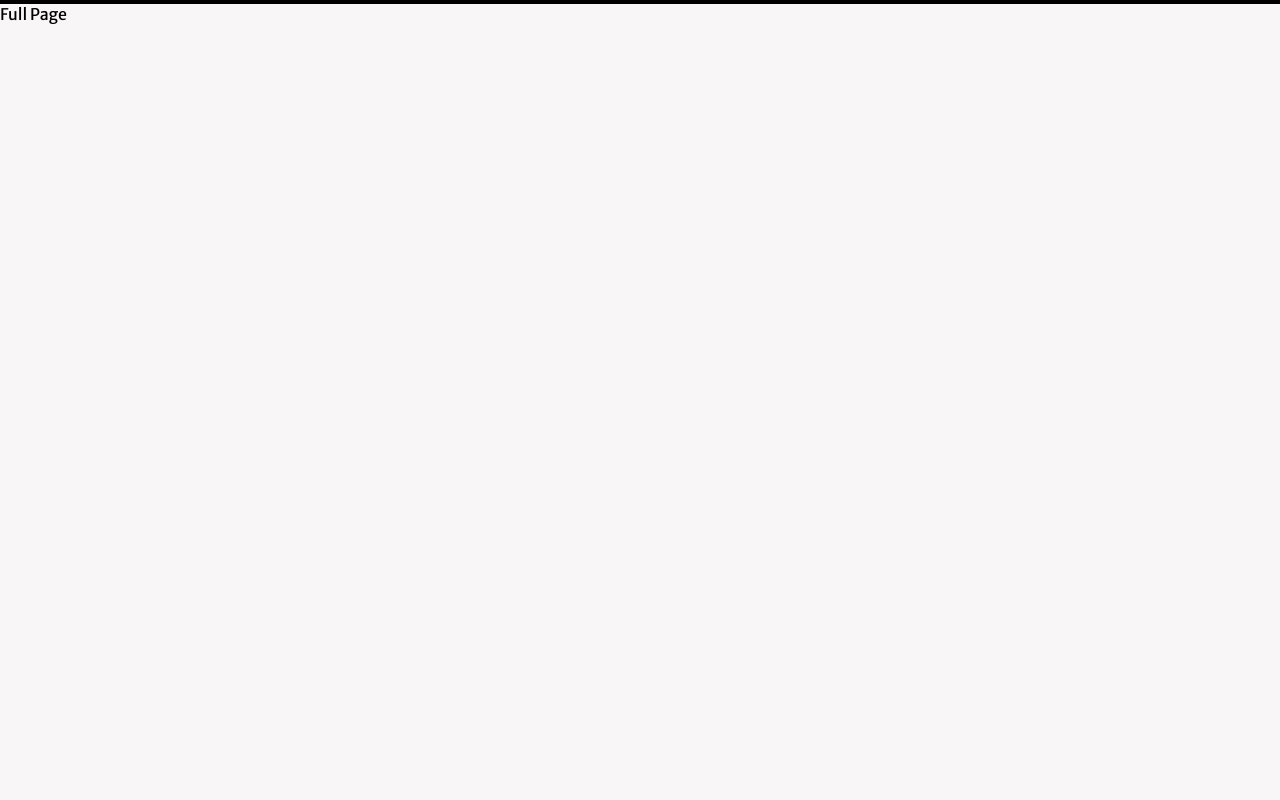
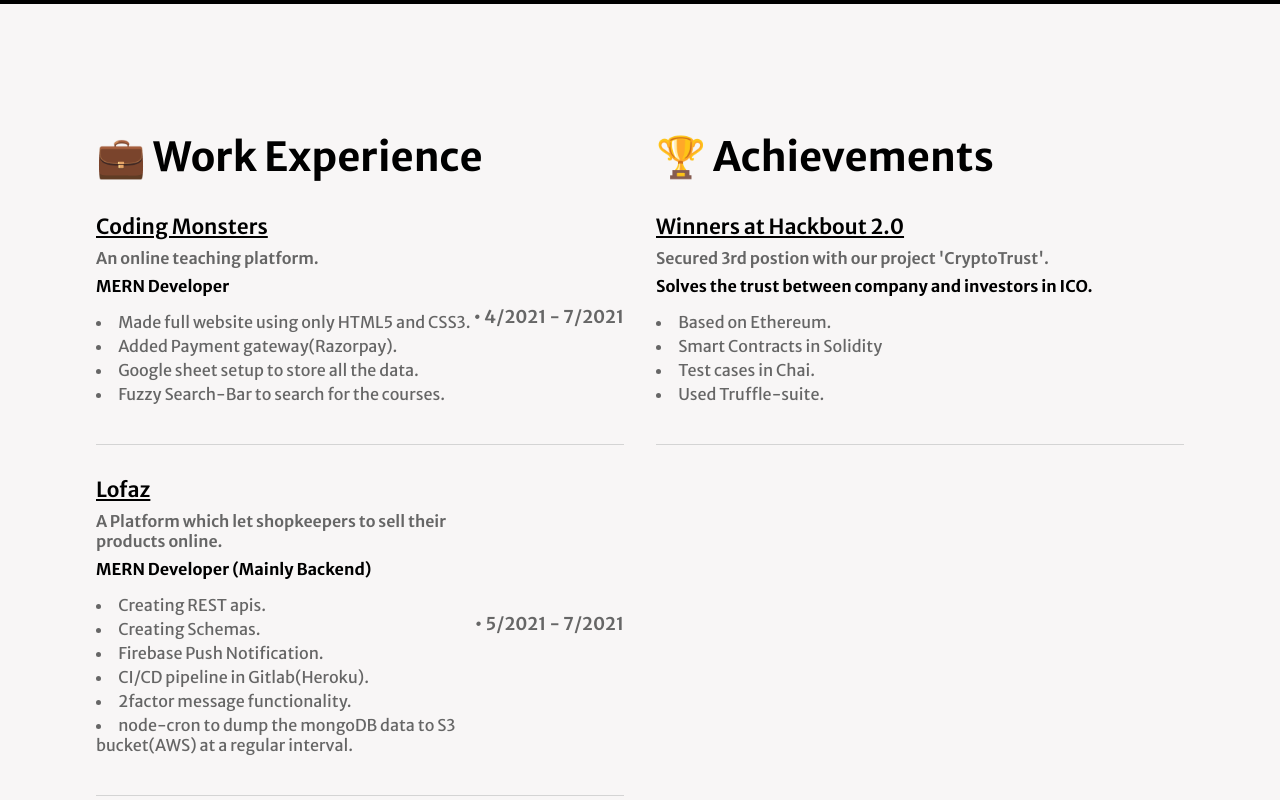
Before and after one commit to Rahul-sinha84/Portfolio, a React (Create React App) app: page / in a window 1280 px wide. Shown: the part 2920-3720 px from the top of the page. Before the commit the page ends 2944 px from the top, so only its background shows below. Built offline with nearby package versions, Linux system fonts and the light colour scheme.

Commit message:
add section of experience and achievements

```diff
--- a/src/pages/index.js
+++ b/src/pages/index.js
@@ -3,6 +3,7 @@ import Menu from "../components/menubar";
 import Intro from "./intro";
 import About from "./about";
 import Project from "./projects";
+import Section from "./section";
 
 const index = () => {
   return (
@@ -11,6 +12,7 @@ const index = () => {
       <Intro />
       <About />
       <Project />
+      <Section />
       <div>Full Page</div>
     </>
   );
--- /dev/null
+++ b/src/pages/section.js
@@ -0,0 +1,97 @@
+import React from "react";
+
+const section = () => {
+  return (
+    <div className="section">
+      <div className="section__container">
+        <div className="section__container--experience">
+          <div className="section__container--experience__title">
+            💼 Work Experience
+          </div>
+          <div className="section__container--experience__container">
+            <div className="section__container--experience__container--item">
+              <div className="section__container--experience__container--item__left">
+                <div className="section__container--experience__container--item__left--title">
+                  Coding Monsters
+                </div>
+                <div className="section__container--experience__container--item__left--sub-title">
+                  An online teaching platform.
+                </div>
+                <div className="section__container--experience__container--item__left--position">
+                  MERN Developer
+                  <ul>
+                    <li>Made full website using only HTML5 and CSS3.</li>
+                    <li>Added Payment gateway(Razorpay).</li>
+                    <li>Google sheet setup to store all the data.</li>
+                    <li>Fuzzy Search-Bar to search for the courses.</li>
+                  </ul>
+                </div>
+              </div>
+              <div className="section__container--experience__container--item__right">
+                <div className="section__container--experience__container--item__right--duration">
+                  • 4/2021 - 7/2021
+                </div>
+              </div>
+            </div>
+            <div className="section__container--experience__container--item">
+              <div className="section__container--experience__container--item__left">
+                <div className="section__container--experience__container--item__left--title">
+                  Lofaz
+                </div>
+                <div className="section__container--experience__container--item__left--sub-title">
+                  A Platform which let shopkeepers to sell their products
+                  online.
+                </div>
+                <div className="section__container--experience__container--item__left--position">
+                  MERN Developer (Mainly Backend)
+                  <ul>
+                    <li>Creating REST apis.</li>
+                    <li>Creating Schemas.</li>
+                    <li>Firebase Push Notification.</li>
+                    <li>CI/CD pipeline in Gitlab(Heroku).</li>
+                    <li>2factor message functionality.</li>
+                    <li>
+                      node-cron to dump the mongoDB data to S3 bucket(AWS) at a
+                      regular interval.
+                    </li>
+                  </ul>
+                </div>
+              </div>
+              <div className="section__container--experience__container--item__right">
+                <div className="section__container--experience__container--item__right--duration">
+                  • 5/2021 - 7/2021
+                </div>
+              </div>
+            </div>
+          </div>
+        </div>
+        <div className="section__container--achievement">
+          <div className="section__container--achievement__title">
+            🏆 Achievements
+          </div>
+          <div className="section__container--achievement__container">
+            <div className="section__container--achievement__container--item">
+              <div className="section__container--achievement__container--item__title">
+                Winners at Hackbout 2.0
+              </div>
+              <div className="section__container--achievement__container--item__sub-title">
+                Secured 3rd postion with our project 'CryptoTrust'.
+              </div>
+              <div className="section__container--achievement__container--item__position">
+                Solves the trust between company and investors in ICO.
+                <ul>
+                  <li>Based on Ethereum.</li>
+                  <li>Smart Contracts in Solidity</li>
+                  <li>Test cases in Chai.</li>
+                  <li>Used Truffle-suite.</li>
+                </ul>
+              </div>
+            </div>
+          </div>
+        </div>
+      </div>
+    </div>
+  );
+};
+
+export default section;
--- a/src/sass/main.scss
+++ b/src/sass/main.scss
@@ -14,3 +14,4 @@
 @import "./pages/intro";
 @import "./pages/about";
 @import "./pages/project";
+@import "./pages/section";
--- /dev/null
+++ b/src/sass/pages/_section.scss
@@ -0,0 +1,102 @@
+.section {
+  margin: 8rem 0;
+  &__container {
+    width: 85%;
+    margin: 0 auto;
+    display: flex;
+    &--experience {
+      flex: 1;
+      padding-right: 1rem;
+      &__title {
+        font-weight: 700;
+        font-size: 2.5rem;
+        margin-bottom: 2rem;
+      }
+      &__container {
+        &--item {
+          display: flex;
+          align-items: center;
+          border-bottom: 1px solid rgb(212, 212, 212);
+          margin: 2rem 0;
+          padding-bottom: 1.5rem;
+
+          &__left {
+            flex: 1;
+            &--title {
+              font-size: 1.3rem;
+              font-weight: 600;
+              margin-bottom: 0.5rem;
+              text-decoration: underline;
+            }
+            &--sub-title {
+              color: $clr-para;
+              font-weight: 600;
+              margin-bottom: 0.5rem;
+            }
+            &--position {
+              font-size: 1.01rem;
+              font-weight: 700;
+              ul {
+                font-weight: 400;
+                list-style-position: inside;
+                color: $clr-para;
+                margin: 1rem 0;
+                li {
+                  margin: 0.25rem 0;
+                }
+              }
+            }
+          }
+          &__right {
+            &--duration {
+              font-size: 1.1rem;
+              color: $clr-para;
+              font-weight: 600;
+            }
+          }
+        }
+      }
+    }
+    &--achievement {
+      flex: 1;
+      padding-left: 1rem;
+
+      &__title {
+        font-weight: 700;
+        font-size: 2.5rem;
+        margin-bottom: 2rem;
+      }
+      &__container {
+        &--item {
+          border-bottom: 1px solid rgb(212, 212, 212);
+          margin: 2rem 0;
+          padding-bottom: 1.5rem;
+          &__title {
+            font-size: 1.3rem;
+            font-weight: 600;
+            margin-bottom: 0.5rem;
+            text-decoration: underline;
+          }
+          &__sub-title {
+            color: $clr-para;
+            font-weight: 600;
+            margin-bottom: 0.5rem;
+          }
+          &__position {
+            font-size: 1.01rem;
+            font-weight: 700;
+            ul {
+              font-weight: 400;
+              list-style-position: inside;
+              color: $clr-para;
+              margin: 1rem 0;
+              li {
+                margin: 0.25rem 0;
+              }
+            }
+          }
+        }
+      }
+    }
+  }
+}
--- a/src/style/index.css
+++ b/src/style/index.css
@@ -230,3 +230,78 @@ body {
           cursor: pointer; }
         .project__container--slider__btn-container #next {
           margin-left: 1rem; }
+
+.section {
+  margin: 8rem 0; }
+  .section__container {
+    width: 85%;
+    margin: 0 auto;
+    display: flex; }
+    .section__container--experience {
+      flex: 1;
+      padding-right: 1rem; }
+      .section__container--experience__title {
+        font-weight: 700;
+        font-size: 2.5rem;
+        margin-bottom: 2rem; }
+      .section__container--experience__container--item {
+        display: flex;
+        align-items: center;
+        border-bottom: 1px solid #d4d4d4;
+        margin: 2rem 0;
+        padding-bottom: 1.5rem; }
+        .section__container--experience__container--item__left {
+          flex: 1; }
+          .section__container--experience__container--item__left--title {
+            font-size: 1.3rem;
+            font-weight: 600;
+            margin-bottom: 0.5rem;
+            text-decoration: underline; }
+          .section__container--experience__container--item__left--sub-title {
+            color: #666;
+            font-weight: 600;
+            margin-bottom: 0.5rem; }
+          .section__container--experience__container--item__left--position {
+            font-size: 1.01rem;
+            font-weight: 700; }
+            .section__container--experience__container--item__left--position ul {
+              font-weight: 400;
+              list-style-position: inside;
+              color: #666;
+              margin: 1rem 0; }
+              .section__container--experience__container--item__left--position ul li {
+                margin: 0.25rem 0; }
+        .section__container--experience__container--item__right--duration {
+          font-size: 1.1rem;
+          color: #666;
+          font-weight: 600; }
+    .section__container--achievement {
+      flex: 1;
+      padding-left: 1rem; }
+      .section__container--achievement__title {
+        font-weight: 700;
+        font-size: 2.5rem;
+        margin-bottom: 2rem; }
+      .section__container--achievement__container--item {
+        border-bottom: 1px solid #d4d4d4;
+        margin: 2rem 0;
+        padding-bottom: 1.5rem; }
+        .section__container--achievement__container--item__title {
+          font-size: 1.3rem;
+          font-weight: 600;
+          margin-bottom: 0.5rem;
+          text-decoration: underline; }
+        .section__container--achievement__container--item__sub-title {
+          color: #666;
+          font-weight: 600;
+          margin-bottom: 0.5rem; }
+        .section__container--achievement__container--item__position {
+          font-size: 1.01rem;
+          font-weight: 700; }
+          .section__container--achievement__container--item__position ul {
+            font-weight: 400;
+            list-style-position: inside;
+            color: #666;
+            margin: 1rem 0; }
+            .section__container--achievement__container--item__position ul li {
+              margin: 0.25rem 0; }
```
